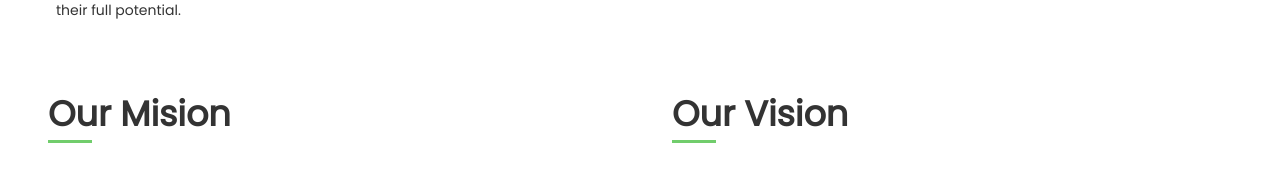
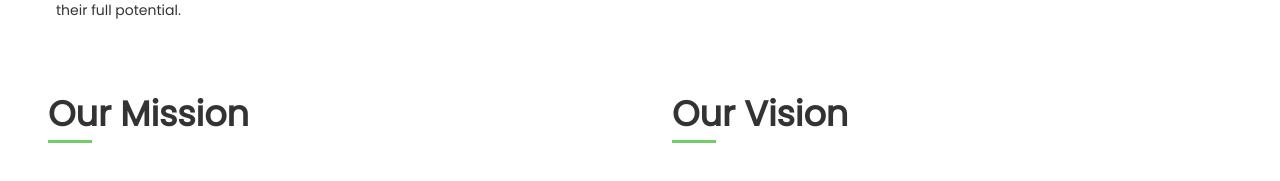
Before and after one commit to TheMoeEntity/greencalv3, a Next.js app: page /about in a window 1280 px wide. Shown: the part 985-1166 px from the top of the page. Built offline with nearby package versions, Linux system fonts and the light colour scheme; no server answers; some icons are missing.

Commit message:
fixed spelling error

```diff
--- a/src/app/about/page.tsx
+++ b/src/app/about/page.tsx
@@ -64,7 +64,7 @@ const About_Us = () => {
           <div className="leading-loose flex-1 text-sm">
             <div>
               <h1 className="font-semibold text-3xl lg:text-[35px]">
-                Our Mision
+                Our Mission
               </h1>
               <div className="w-11 mt-2 h-[3px] bg-[#71CD6C]"></div>
             </div>
```
